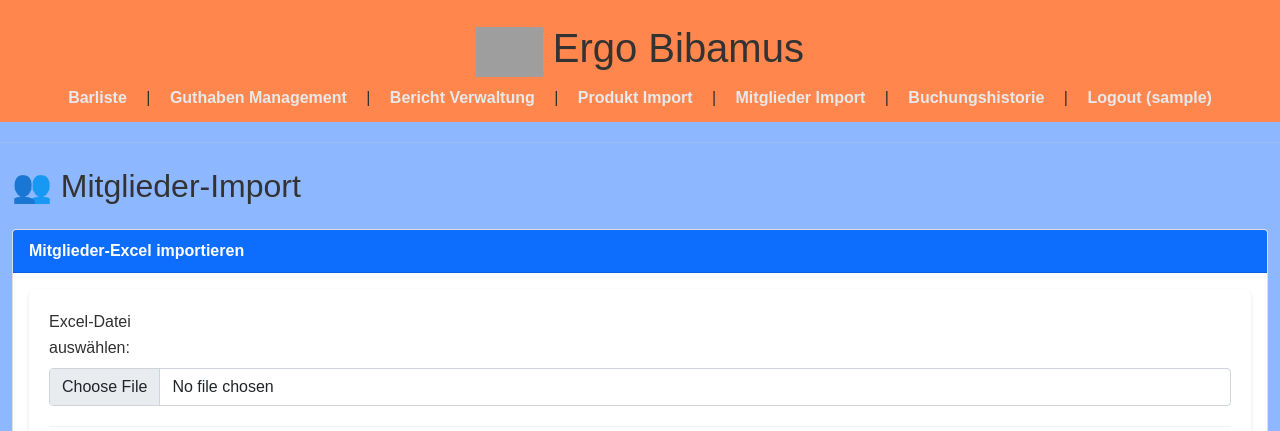
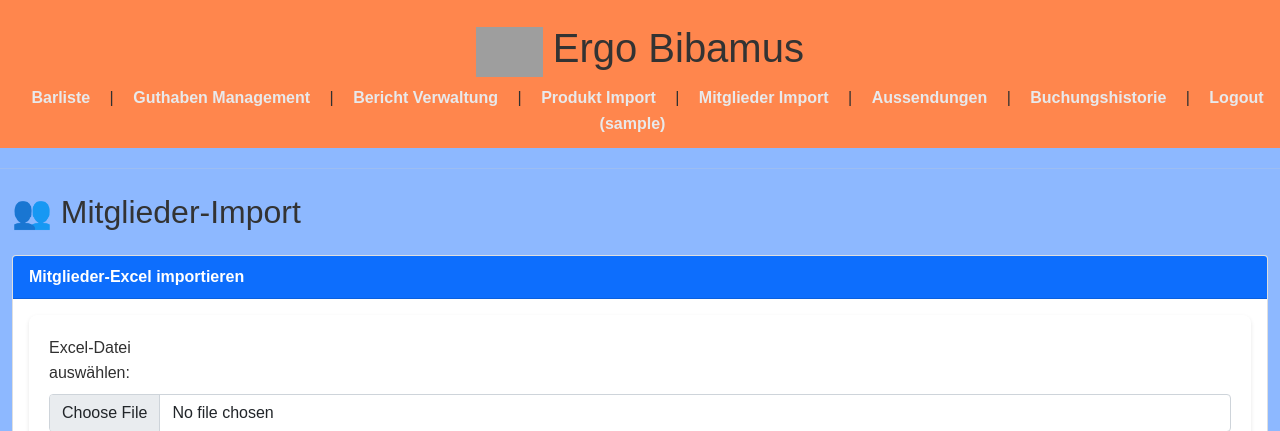
Before and after one commit to relaxin101/barsystem, a Flask app: page /admin/mitglieder in a window 1280 px wide. Shown: the top 431 px of the page. Run offline with Flask 3, Linux system fonts and the light colour scheme; the visitor is signed in with stand-in values (Sample User, id 1); parts of the project's set-up code (start-up, migrations or seed data) failed here and were passed over; grey boxes are pictures that could not be loaded.

Commit message:
Added Aussendungen to main menu

```diff
--- a/templates/base.html
+++ b/templates/base.html
@@ -36,6 +36,9 @@
             | <a href="{{ url_for('admin.admin_mitglieder') }}">Mitglieder Import</a>
         {% endif %}
         {% if current_user.is_authenticated %}
+            | <a href="{{ url_for('admin.aussendungen.index') }}">Aussendungen</a>
+        {% endif %}
+        {% if current_user.is_authenticated %}
             | <a href="{{ url_for('admin.buchungen.history') }}">Buchungshistorie</a>
             {# Der Top Verkäufer Link bleibt im Admin-Bereich laut deiner Präferenz #}
             | <a href="{{ url_for('auth.logout') }}">Logout ({{ current_user.username }})</a>
```
